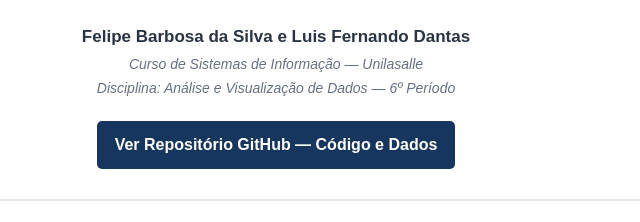
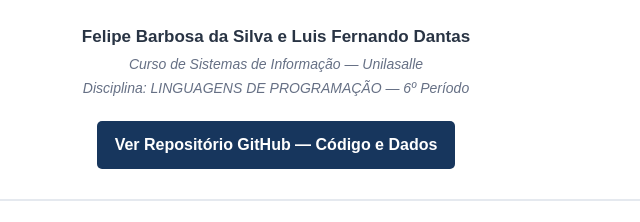
Before and after one commit to felipebarbosa-ai/analise-desemprego-brasil, a plain HTML site: page docs/index.html in a window 1280 px wide. Shown: the part 199-421 px from the top of the page, 364-1004 px from the left. Drawn offline with Linux system fonts and the light colour scheme.

Commit message:
Update index.html

```diff
--- a/docs/index.html
+++ b/docs/index.html
@@ -237,7 +237,7 @@
 
         <div class="instituicao">
             Curso de Sistemas de Informação — Unilasalle<br>
-            Disciplina: Análise e Visualização de Dados — 6º Período
+            Disciplina: LINGUAGENS DE PROGRAMAÇÃO — 6º Período
         </div>
 
         <a class="repositorio"
```
